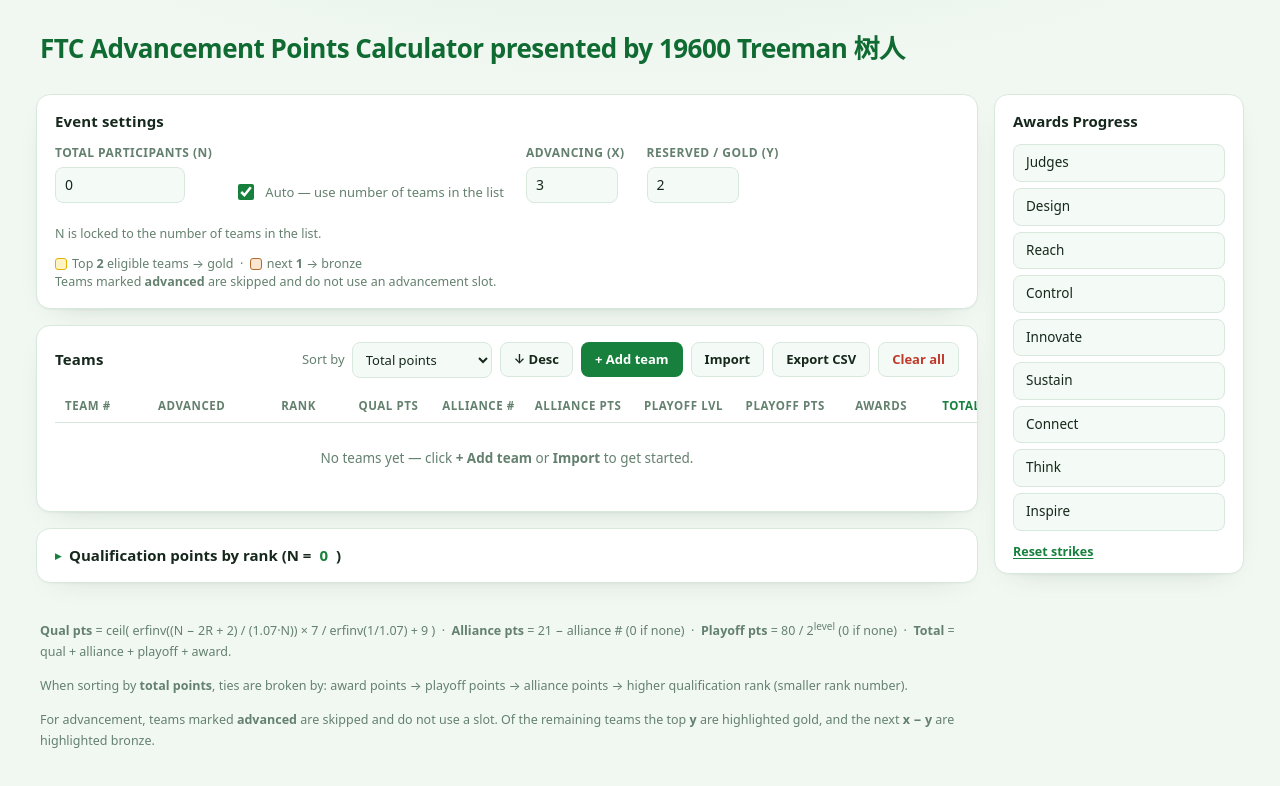
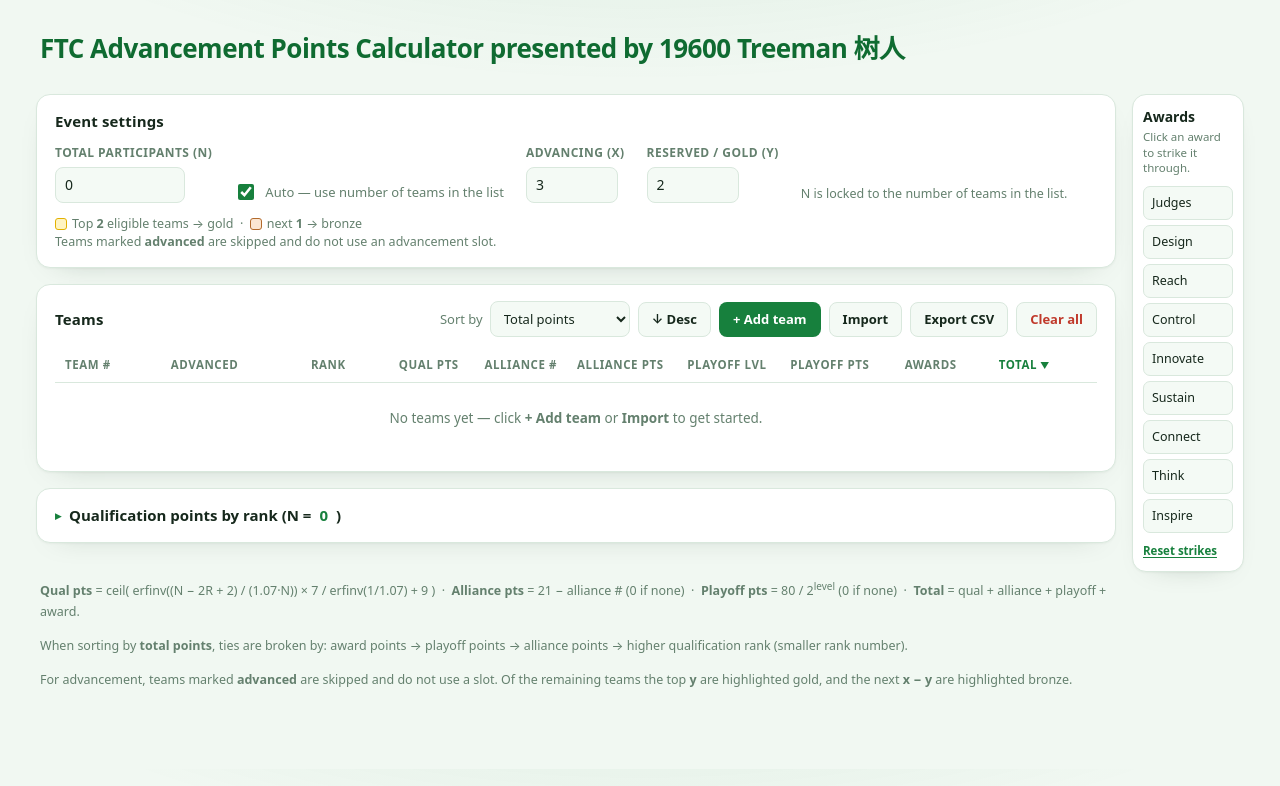
Before and after one commit to syt6099/ftc-advancement-points, a plain HTML site: page index.html in a window 1280 px wide. Drawn offline with Linux system fonts and the light colour scheme.

Commit message:
Update index.html

```diff
--- a/index.html
+++ b/index.html
@@ -50,12 +50,12 @@
   /* ---------- Layout ---------- */
   .layout {
     display: grid;
-    grid-template-columns: minmax(0, 1fr) 250px;
+    grid-template-columns: minmax(0, 1fr) 112px;
     gap: 16px;
     align-items: start;
   }
   .main-col { min-width: 0; }
-  .side-col { position: sticky; top: 16px; }
+  .side-col { position: sticky; top: 16px; min-width: 0; }
 
   /* ---------- Cards ---------- */
   .card {
@@ -204,13 +204,14 @@
   .empty { text-align: center; color: var(--muted); padding: 26px 10px; font-size: 13.5px; }
   .empty[hidden] { display: none; }
 
-  /* ---------- Awards panel ---------- */
-  .awards-card { padding-bottom: 12px; }
-  .awards-card h2 { margin: 0 0 2px; font-size: 15px; }
-  .award-list { list-style: none; margin: 12px 0 0; padding: 0; display: flex; flex-direction: column; gap: 6px; }
+  /* ---------- Awards panel (compact) ---------- */
+  .awards-card { padding: 12px 10px; }
+  .awards-card h2 { margin: 0 0 2px; font-size: 14px; }
+  .awards-card .hint { font-size: 11.5px; line-height: 1.35; }
+  .award-list { list-style: none; margin: 10px 0 0; padding: 0; display: flex; flex-direction: column; gap: 5px; }
   .award-btn {
-    width: 100%; text-align: left; font: inherit; font-size: 13.5px; font-weight: 500;
-    padding: 8px 12px; border-radius: 8px; cursor: pointer;
+    width: 100%; text-align: left; font: inherit; font-size: 12.5px; font-weight: 500;
+    padding: 7px 8px; border-radius: 7px; cursor: pointer;
     border: 1px solid var(--border); background: var(--field); color: var(--text);
     transition: border-color .12s, color .12s, background .12s;
   }
@@ -224,11 +225,11 @@
     background: transparent;
   }
   .award-btn.struck:hover { color: var(--muted); border-color: var(--accent); background: var(--accent-soft); }
-  .awards-foot { display: flex; justify-content: space-between; align-items: center; margin-top: 12px; }
+  .awards-foot { display: flex; justify-content: space-between; align-items: center; margin-top: 10px; flex-wrap: wrap; gap: 4px; }
   .link-btn {
     border: none; background: none; padding: 0; cursor: pointer;
-    font: inherit; font-size: 12.5px; font-weight: 600; color: var(--accent);
-    text-decoration: underline; text-underline-offset: 2px;
+    font: inherit; font-size: 11.5px; font-weight: 600; color: var(--accent);
+    text-decoration: underline; text-underline-offset: 2px; text-align: left;
   }
   .link-btn:hover { color: var(--accent-strong); }
 
@@ -318,7 +319,7 @@
                 <option value="number">Team number</option>
                 <option value="rank">Rank</option>
                 <option value="qual">Qualification pts</option>
-                <option value="alliancePts">All. pts</option>
+                <option value="alliancePts">Alliance pts</option>
                 <option value="playoffPts">Playoff pts</option>
                 <option value="award">Award pts</option>
               </select>
@@ -393,7 +394,8 @@
     <!-- ===== Awards sidebar ===== -->
     <aside class="side-col">
       <section class="card awards-card">
-        <h2>Awards Progress</h2>
+        <h2>Awards</h2>
+        <p class="hint" style="margin:0">Click an award to strike it through.</p>
         <ul class="award-list" id="awardList"></ul>
         <div class="awards-foot">
           <button class="link-btn" type="button" id="clearAwards">Reset strikes</button>
```
